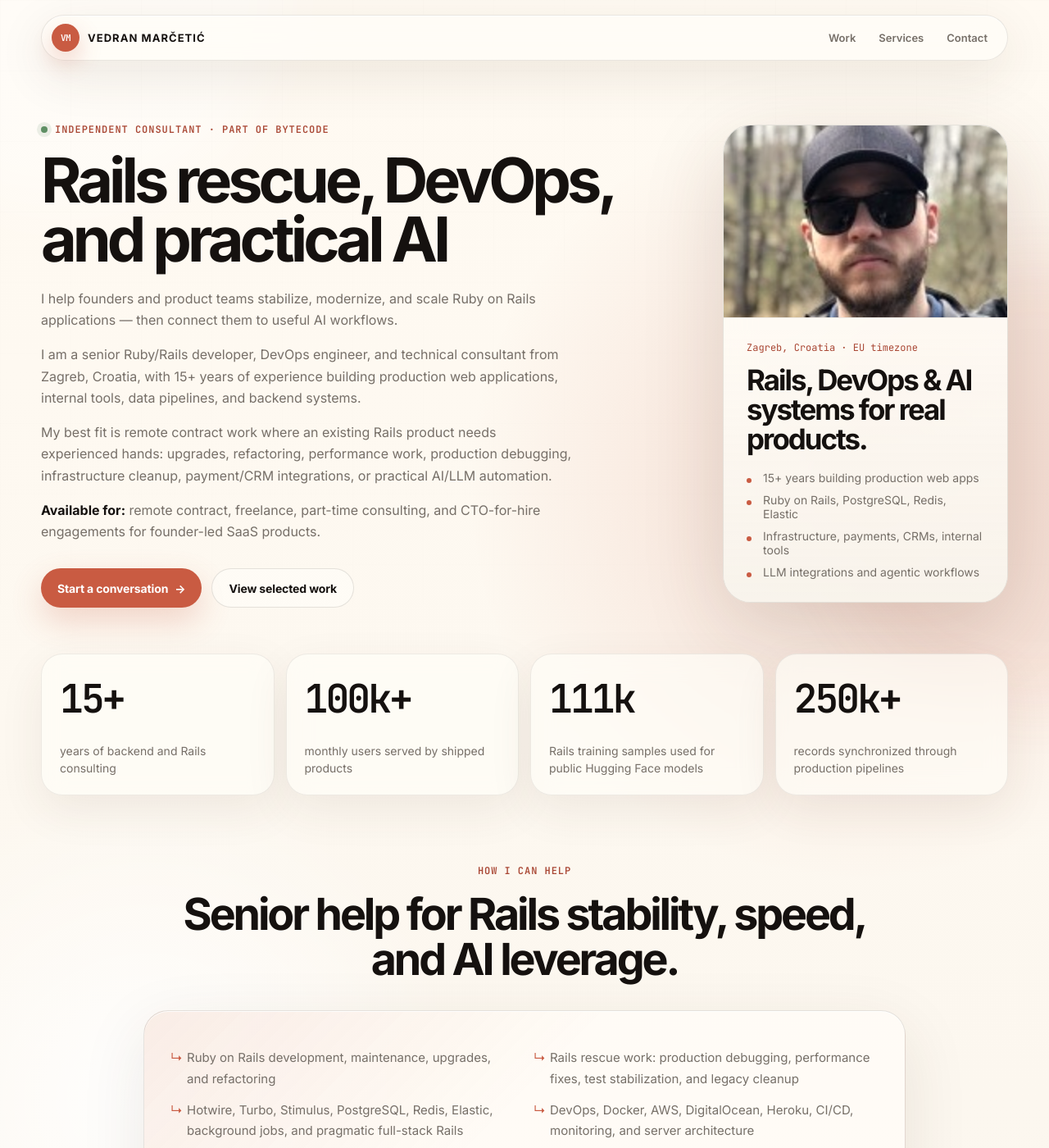
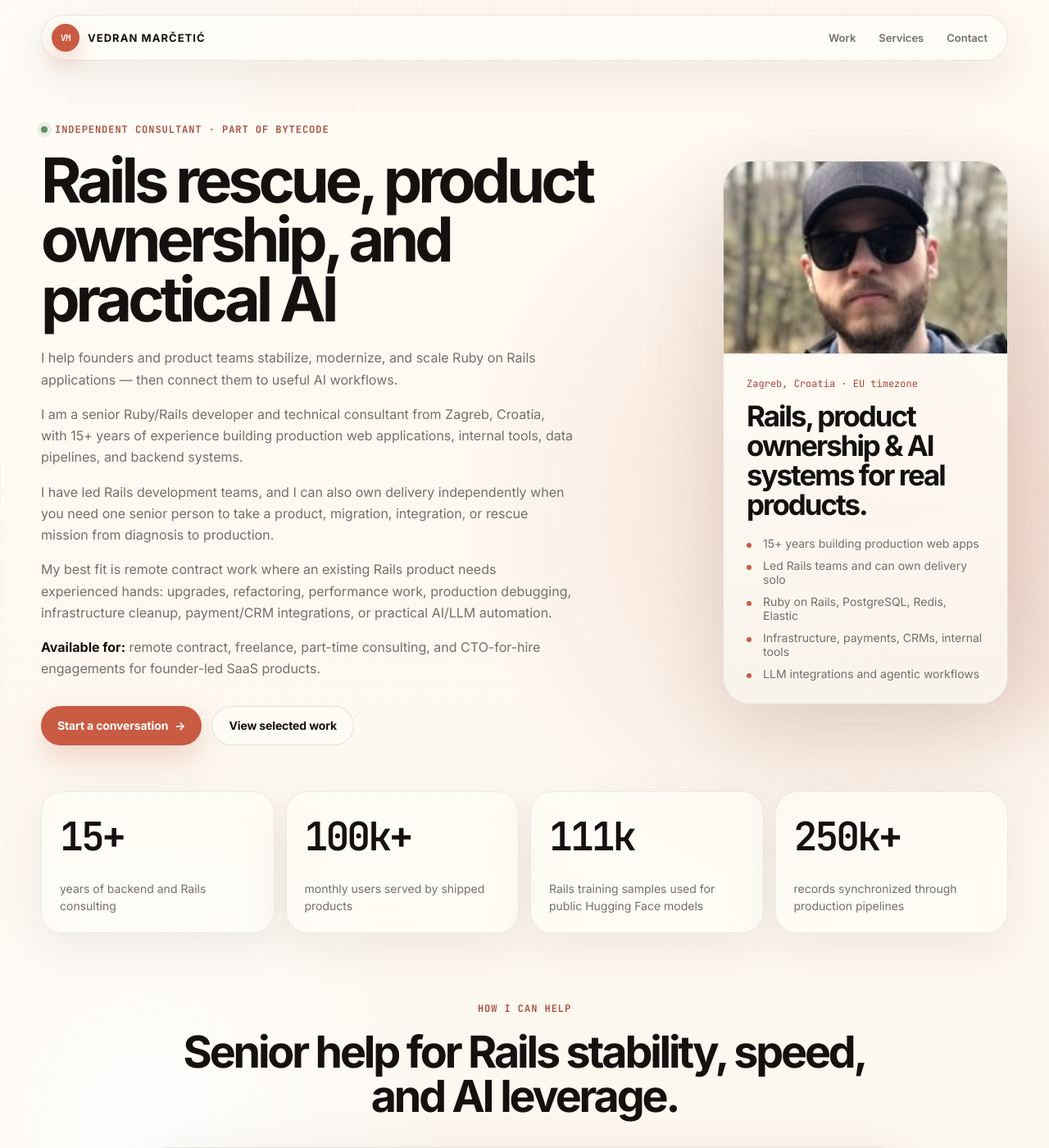
Before and after one commit to vmarcetic/vmarcetic.github.io, a Jekyll site: the page built from index.md, in a window 1280 px wide and 1400 px high. Shown: the whole window at 82% size. Built offline with Jekyll 4.4.1, drawn with Linux system fonts in a browser that asks for light colours; some of the changed text lies outside the part shown.

Commit message:
Update positioning around Rails leadership

```diff
--- a/_config.yml
+++ b/_config.yml
@@ -4,7 +4,7 @@
 
 # Personal info
 name: Vedran Marčetić
-title: Rails rescue, DevOps, and practical AI
+title: Rails rescue, product ownership, and practical AI
 email: vmarcetic@bytecode.hr
 website: bytecode.hr
 
@@ -26,7 +26,9 @@ about_profile_image: assets/profile_1.jpg
 about_content: | # this will include new lines to allow paragraphs
   I help founders and product teams stabilize, modernize, and scale Ruby on Rails applications — then connect them to useful AI workflows.
 
-  I am a senior Ruby/Rails developer, DevOps engineer, and technical consultant from Zagreb, Croatia, with 15+ years of experience building production web applications, internal tools, data pipelines, and backend systems.
+  I am a senior Ruby/Rails developer and technical consultant from Zagreb, Croatia, with 15+ years of experience building production web applications, internal tools, data pipelines, and backend systems.
+
+  I have led Rails development teams, and I can also own delivery independently when you need one senior person to take a product, migration, integration, or rescue mission from diagnosis to production.
 
   My best fit is remote contract work where an existing Rails product needs experienced hands: upgrades, refactoring, performance work, production debugging, infrastructure cleanup, payment/CRM integrations, or practical AI/LLM automation.
 
@@ -47,9 +49,10 @@ more_content: | # this will include new lines to allow paragraphs
   - Ruby on Rails development, maintenance, upgrades, and refactoring
   - Rails rescue work: production debugging, performance fixes, test stabilization, and legacy cleanup
   - Hotwire, Turbo, Stimulus, PostgreSQL, Redis, Elastic, background jobs, and pragmatic full-stack Rails
-  - DevOps, Docker, AWS, DigitalOcean, Heroku, CI/CD, monitoring, and server architecture
+  - Production ownership: Docker, AWS, DigitalOcean, Heroku, CI/CD, monitoring, and server architecture
   - Stripe/payment integrations, CRM integrations, admin systems, and internal tools
   - AI/LLM integrations: internal copilots, data extraction, workflow automation, RAG-style search, and agent workflows
+  - Technical leadership for Rails teams, plus independent end-to-end delivery when needed
   - Technical partner / CTO-for-hire support for non-technical founders and small teams
 
   If you have a Rails product that needs to be stabilized, modernized, scaled, or connected to AI/business automation workflows, email me at [vmarcetic@bytecode.hr](mailto:vmarcetic@bytecode.hr).
--- a/_layouts/default.html
+++ b/_layouts/default.html
@@ -51,9 +51,10 @@
           {% endif %}
           <div class="card-content">
             <p class="mono-label">Zagreb, Croatia · EU timezone</p>
-            <h2>Rails, DevOps & AI systems for real products.</h2>
+            <h2>Rails, product ownership & AI systems for real products.</h2>
             <ul class="signal-list">
               <li>15+ years building production web apps</li>
+              <li>Led Rails teams and can own delivery solo</li>
               <li>Ruby on Rails, PostgreSQL, Redis, Elastic</li>
               <li>Infrastructure, payments, CRMs, internal tools</li>
               <li>LLM integrations and agentic workflows</li>
@@ -159,7 +160,7 @@
     <footer class="footer">
       <div>
         <p class="footer-title">{{ site.name }}</p>
-        <p>Senior Ruby on Rails Consultant · DevOps · AI Integrations</p>
+        <p>Senior Ruby on Rails Consultant · Product Ownership · AI Integrations</p>
       </div>
       <div class="footer-links">
         <a href="mailto:{{ site.email }}">{{ site.email }}</a>
```
